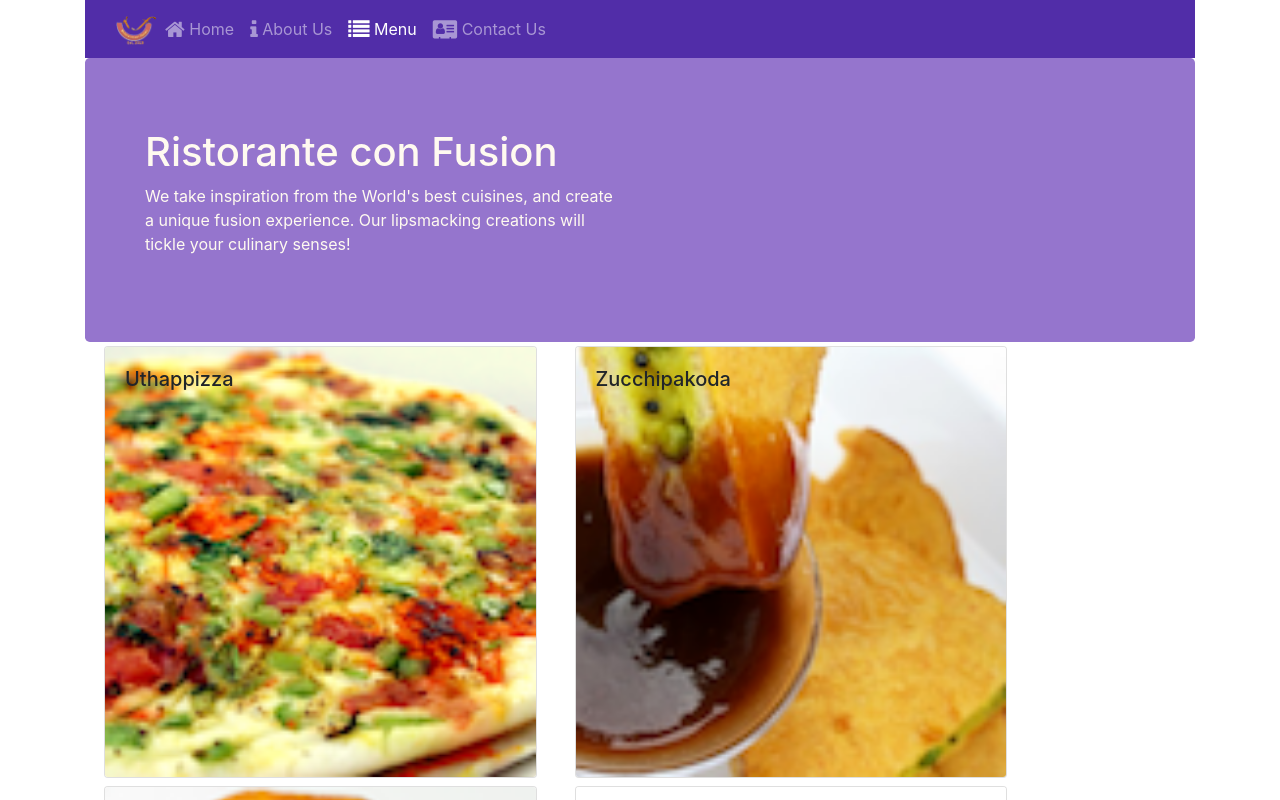
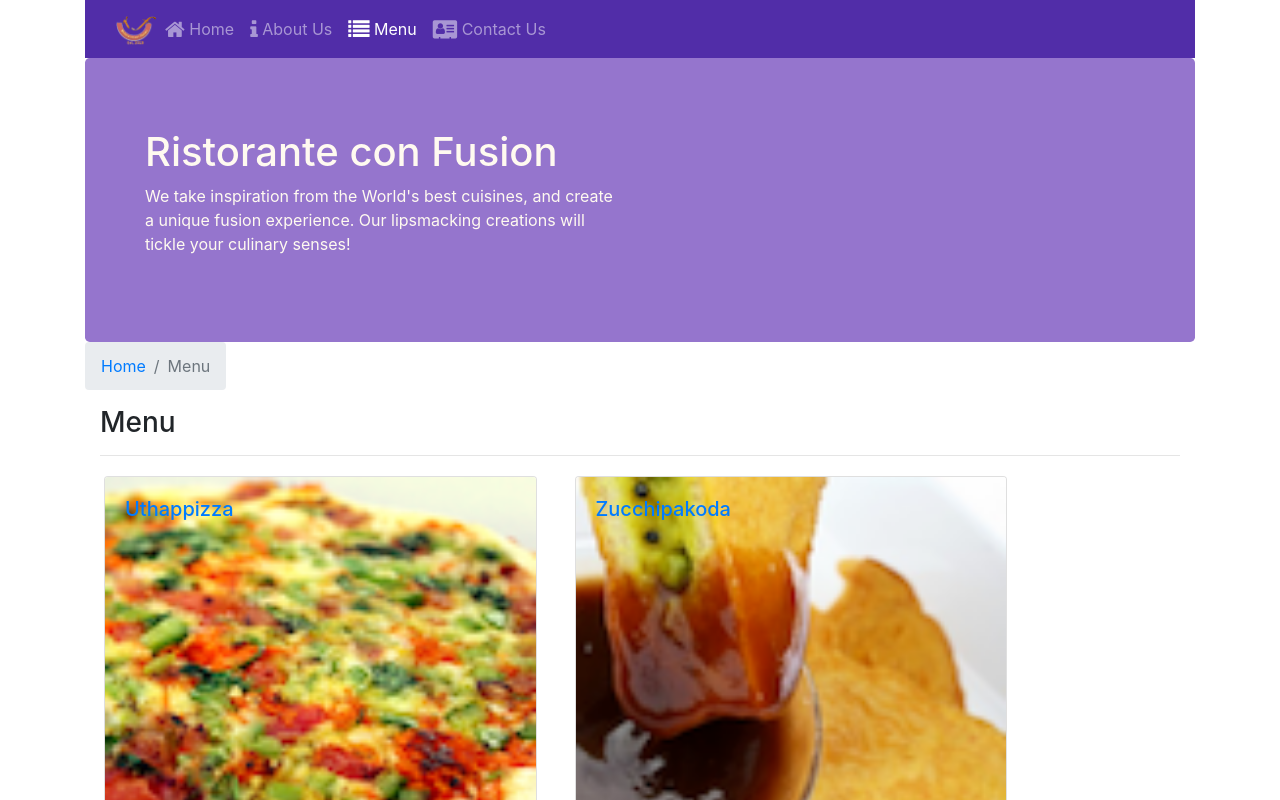
Before and after one commit to NTD-Funix/RJS101x-Lab, a React (Create React App) app: page /menu in a window 1280 px wide. Shown: the top 800 px of the page. Built offline with nearby package versions, Linux system fonts and the light colour scheme.

Commit message:
Single Page Applications Part 2

```diff
--- a/src/components/ContactComponent.js
+++ b/src/components/ContactComponent.js
@@ -1,6 +1,20 @@
+import React from 'react';
+import { Breadcrumb, BreadcrumbItem } from 'reactstrap';
+import {Link} from 'react-router-dom';
+
 function Contact () {
     return(
         <div className="container">
+            <div className="row">
+                <Breadcrumb>
+                    <BreadcrumbItem><Link to="/home">Home</Link></BreadcrumbItem>
+                    <BreadcrumbItem active>Contact Us</BreadcrumbItem>
+                </Breadcrumb>
+                <div className="col-12">
+                    <h3>Contact Us</h3>
+                    <hr/>
+                </div>
+            </div>
             <div className="row row-content">
                 <div className="col-12">
                     <h3>Local Information</h3>
@@ -22,7 +36,7 @@
                 <div className="col-12 col-sm-11 offset-sm-1">
                     <div className="btn-group" role="group">
                         <a role="button" className="btn btn-primary" href="tel:+85212345678"><i className="fa fa-phone"></i> Call</a>
-                        <a role="button" className="btn btn-info"><i className="fa fa-skype"></i> Skype</a>
+                        <a role="button" className="btn btn-info" href="/"><i className="fa fa-skype"></i> Skype</a>
                         <a role="button" className="btn btn-success" href="mailto:confusion@food.net"><i className="fa fa-envelope-o"></i> Email</a>
                     </div>
                 </div>
--- a/src/components/DishdetailComponent.js
+++ b/src/components/DishdetailComponent.js
@@ -1,5 +1,6 @@
 import React from 'react';
-import {Card, CardImg, CardBody, CardTitle, CardText} from 'reactstrap';
+import {Card, CardImg, CardBody, CardTitle, CardText, Breadcrumb, BreadcrumbItem} from 'reactstrap';
+import {Link} from 'react-router-dom';
 
 function RenderDish ({dish}) {
     return (
@@ -30,26 +31,29 @@
 }
 
 const Dishdetail = (props) => {
-    if (props.dish != null) {
-        return(
+    return (
         <div className="container">
+            <div className="row">
+                <Breadcrumb>
+                    <BreadcrumbItem><Link to="/menu">Menu</Link></BreadcrumbItem>
+                    <BreadcrumbItem active>{props.dish.name}</BreadcrumbItem>
+                </Breadcrumb>
+                <div className="col-12">
+                    <h3>{props.dish.name}</h3>
+                    <hr/>
+                </div>
+            </div>
             <div className="row">
                 <div className="col-12 col-md-5 m-1">
                     <RenderDish dish={props.dish}/>
                 </div>
                 <div className="col-12 col-md-5 m-1">
-                        <h3>Comments</h3>
-                        <RenderComments comments={props.dish.comments}/>
+                    <RenderComments comments={props.comments}/>
                 </div>
             </div>
         </div>
+
     )
-    }
-    else {
-        return(
-            <div></div>
-        )
-    }
 }
 
 export default Dishdetail;
--- a/src/components/MainComponent.js
+++ b/src/components/MainComponent.js
@@ -21,9 +21,6 @@
             leaders: LEADERS,
         }
     }
-    onDishSelect(dishId) {
-        this.setState({ selectedDish: dishId });
-    }
     render() {
         const HomePage = () => {
             return (
@@ -34,13 +31,23 @@
                     />
                 </div>
             )
+        };
+
+        const DishWithId = ({match}) => {
+            return (
+                <Dishdetail dish={this.state.dishes.find((dish) =>dish.id === parseInt(match.params.dishId, 10))}
+                            comments={this.state.comments.filter((comment) =>comment.dishId === parseInt(match.params.dishId, 10))}
+                />
+            )
         }
+
         return (
             <div className="container">
                 <Header/>
                 <Switch>
                     <Route path="/home" component={HomePage}/>
                     <Route exact path="/menu" component={() => <Menu dishes={this.state.dishes}/>} />
+                    <Route path="/menu/:dishId" component={DishWithId}/>
                     <Route exact path="/contactus" component={() => <Contact/>}/>
                     <Redirect to="/home"/>
                 </Switch>
--- a/src/components/MenuComponent.js
+++ b/src/components/MenuComponent.js
@@ -1,13 +1,16 @@
 import React from 'react';
-import {Card, CardImg, CardImgOverlay, CardTitle} from 'reactstrap';
+import {Card, CardImg, CardImgOverlay, CardTitle, Breadcrumb, BreadcrumbItem } from 'reactstrap';
+import {Link} from 'react-router-dom';
 
-function RenderMenuItem ({dish, onDishSelect}) {
+function RenderMenuItem ({dish}) {
     return (
         <Card>
-            <CardImg src={dish.image} alt={dish.name}/>
-            <CardImgOverlay>
-                <CardTitle>{dish.name}</CardTitle>
-            </CardImgOverlay>
+            <Link to={`/menu/${dish.id}`}>
+                <CardImg src={dish.image} alt={dish.name}/>
+                <CardImgOverlay>
+                    <CardTitle>{dish.name}</CardTitle>
+                </CardImgOverlay>
+            </Link>
         </Card>
     )
 }
@@ -16,12 +19,22 @@
     const menu = props.dishes.map((dish) =>{
         return (
             <div key={dish.id} className="col-12 col-md-5 m-1">
-                <RenderMenuItem dish={dish} onDishSelect={props.onDishSelect}/>
+                <RenderMenuItem dish={dish}/>
             </div>
         )
     })
     return (
         <div className="container">
+            <div className="row">
+                <Breadcrumb>
+                    <BreadcrumbItem><Link to={"/home"}>Home</Link></BreadcrumbItem>
+                    <BreadcrumbItem active>Menu</BreadcrumbItem>
+                </Breadcrumb>
+                <div className="col-12">
+                    <h3>Menu</h3>
+                    <hr/>
+                </div>
+            </div>
             <div className="row">
                 {menu}
             </div>
```
Lines whose indentation alone changed are shown as unchanged.
